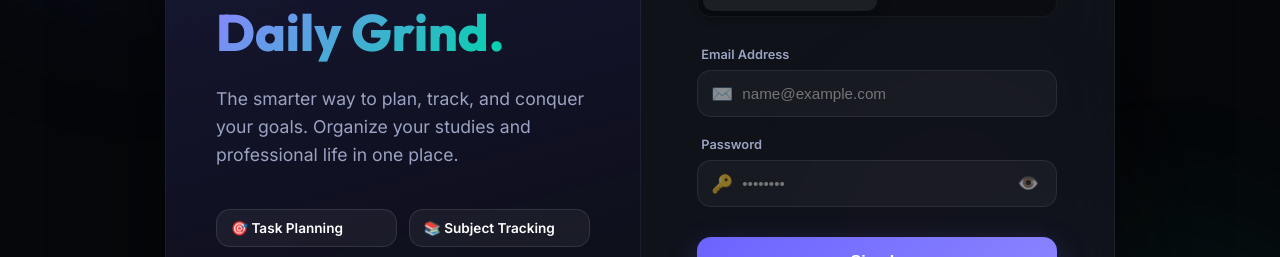
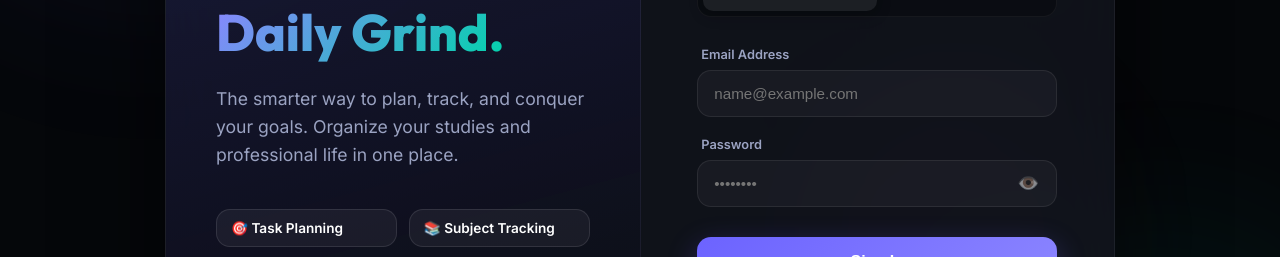
Before and after one commit to leelasaidasari45/PlanyourDay, a React (Vite) app: page / in a window 1280 px wide. Shown: the part 305-562 px from the top of the page. Built offline with nearby package versions, Linux system fonts and the light colour scheme; no server answers.

Commit message:
UI Cleanup: Removed icons from AuthPage input fields for a more minimal and focused design.

```diff
--- a/src/components/AuthPage.jsx
+++ b/src/components/AuthPage.jsx
@@ -96,7 +96,6 @@ export default function AuthPage() {
               <div className="form-group-v3">
                 <label>Email Address</label>
                 <div className="input-wrapper-v3">
-                  <span className="input-icon">✉️</span>
                   <input
                     className="input-v3"
                     type="email"
@@ -113,7 +112,6 @@ export default function AuthPage() {
               <div className="form-group-v3">
                 <label>Password</label>
                 <div className="input-wrapper-v3">
-                  <span className="input-icon">🔑</span>
                   <input
                     key={tab === 'signin' ? 'signin-pw' : 'signup-pw'}
                     className="input-v3"
@@ -141,7 +139,6 @@ export default function AuthPage() {
                 <div className="form-group-v3">
                   <label>Confirm Password</label>
                   <div className="input-wrapper-v3">
-                    <span className="input-icon">🛡️</span>
                     <input
                       key="signup-confirm-pw"
                       className="input-v3"
--- a/src/index.css
+++ b/src/index.css
@@ -1058,15 +1058,9 @@ select.input option {
   display: flex;
   align-items: center;
 }
-.input-icon {
-  position: absolute;
-  left: 14px;
-  font-size: 1.1rem;
-  opacity: 0.5;
-}
 .input-v3 {
   width: 100%;
-  padding: 14px 16px 14px 44px;
+  padding: 14px 16px;
   background: rgba(255, 255, 255, 0.04);
   border: 1px solid rgba(255, 255, 255, 0.08);
   border-radius: 14px;
```
